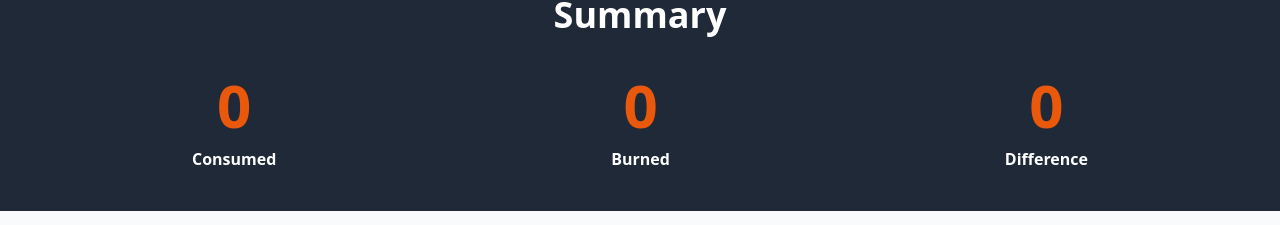
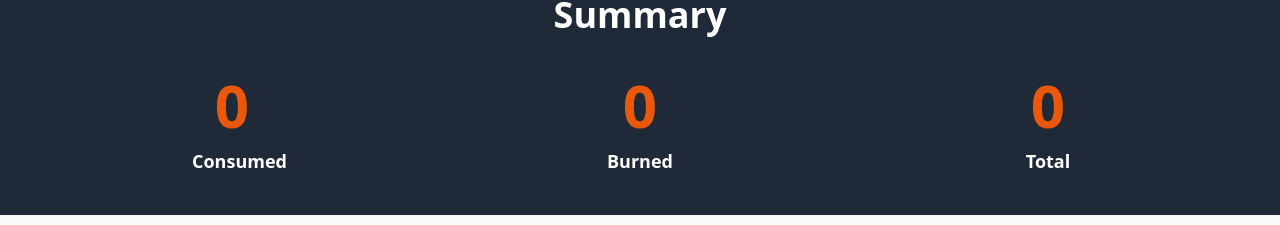
Before and after one commit to wisyxx/Calorie-Counter, a React (Vite) app: page / in a window 1280 px wide. Shown: the part 679-904 px from the top of the page. Built offline with nearby package versions, Linux system fonts and the light colour scheme.

Commit message:
Add CalorieDisplay component

```diff
--- /dev/null
+++ b/src/components/CalorieDisplay.tsx
@@ -0,0 +1,13 @@
+type CalorieDisplayProps = {
+  calories: number;
+  text: string;
+};
+
+export const CalorieDisplay = ({ calories, text }: CalorieDisplayProps) => {
+  return (
+    <p className=" w-20 text-lg text-white font-bold rounded-full grid grid-cols-1 gap-3 text-center">
+      <span className=" font-black text-6xl text-orange-600">{calories}</span>
+      {text}
+    </p>
+  );
+};
--- a/src/components/CalorieTracker.tsx
+++ b/src/components/CalorieTracker.tsx
@@ -1,5 +1,6 @@
 import { useMemo } from 'react';
 import type { Activity } from '../types';
+import { CalorieDisplay } from './CalorieDisplay';
 
 type CalorieTrackerProps = {
   activities: Activity[];
@@ -24,7 +25,7 @@ export const CalorieTracker = ({ activities }: CalorieTrackerProps) => {
       ),
     [activities]
   );
-  const calorieDifference = useMemo(
+  const totalCalories = useMemo(
     () => caloriesConsumed - caloriesBurned,
     [activities]
   );
@@ -34,26 +35,9 @@ export const CalorieTracker = ({ activities }: CalorieTrackerProps) => {
       <h2 className=" text-4xl text-white font-black text-center">Summary</h2>
 
       <div className=" flex flex-col items-center md:flex-row justify-between gap-5 mt-10">
-        <p className=" text-white font-bold rounded-full grid grid-cols-1 gap-3 text-center">
-          <span className=" font-black text-6xl text-orange-600">
-            {caloriesConsumed}
-          </span>
-          Consumed
-        </p>
-
-        <p className=" text-white font-bold rounded-full grid grid-cols-1 gap-3 text-center">
-          <span className=" font-black text-6xl text-orange-600">
-            {caloriesBurned}
-          </span>
-          Burned
-        </p>
-
-        <p className=" text-white font-bold rounded-full grid grid-cols-1 gap-3 text-center">
-          <span className=" font-black text-6xl text-orange-600">
-            {calorieDifference}
-          </span>
-          Difference
-        </p>
+        <CalorieDisplay calories={caloriesConsumed} text={'Consumed'} />
+        <CalorieDisplay calories={caloriesBurned} text={'Burned'} />
+        <CalorieDisplay calories={totalCalories} text={'Total'} />
       </div>
     </>
   );
```
